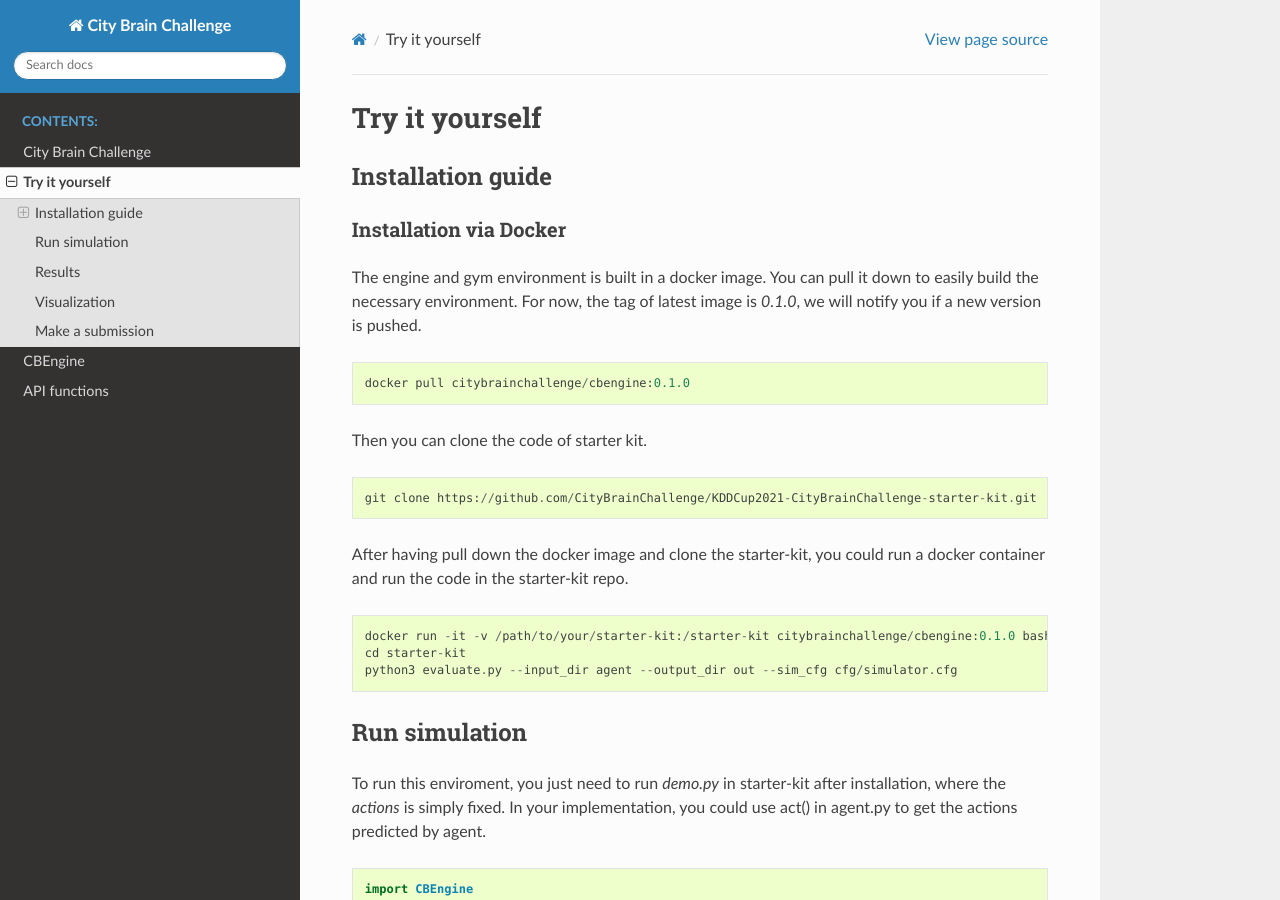
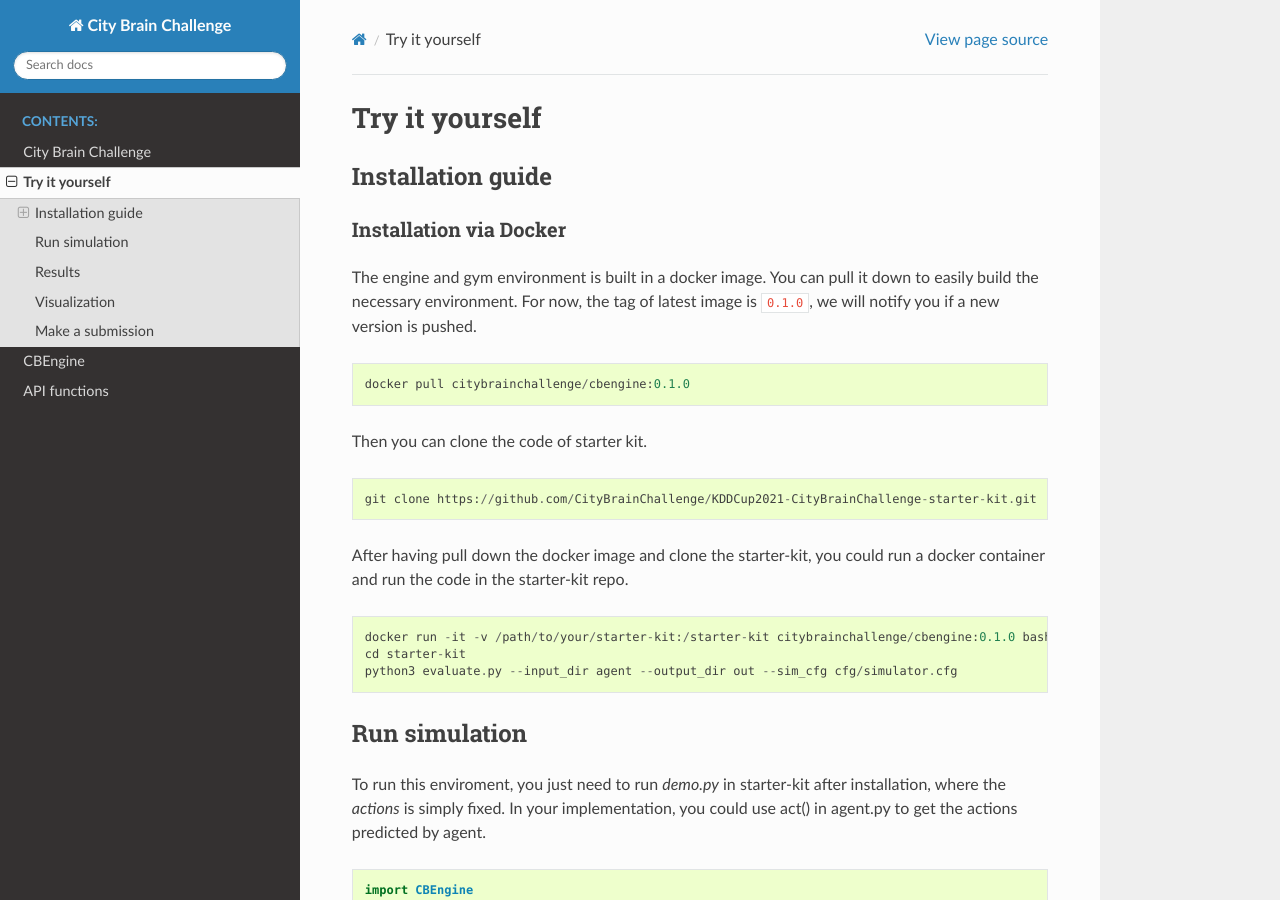
Before and after one commit to CityBrainChallenge/KDDCup2021-CityBrainChallenge, a Sphinx documentation site: the page built from docs/try-it-yourself.rst, in a window 1280 px wide and 900 px high. Built offline with Sphinx 7.4.7 and the Read the Docs theme 2.0.0, drawn with Linux system fonts in a browser that asks for light colours.

```diff
--- a/docs/try-it-yourself.rst
+++ b/docs/try-it-yourself.rst
@@ -11,7 +11,7 @@ Installation via Docker
 ----------------------------
 
 The engine and gym environment is built in a docker image. You can pull it down to easily build the necessary environment.
-For now, the tag of latest image is `0.1.0`, we will notify you if a new version is pushed.
+For now, the tag of latest image is ``0.1.0``, we will notify you if a new version is pushed.
 
 .. code-block::
 
```
